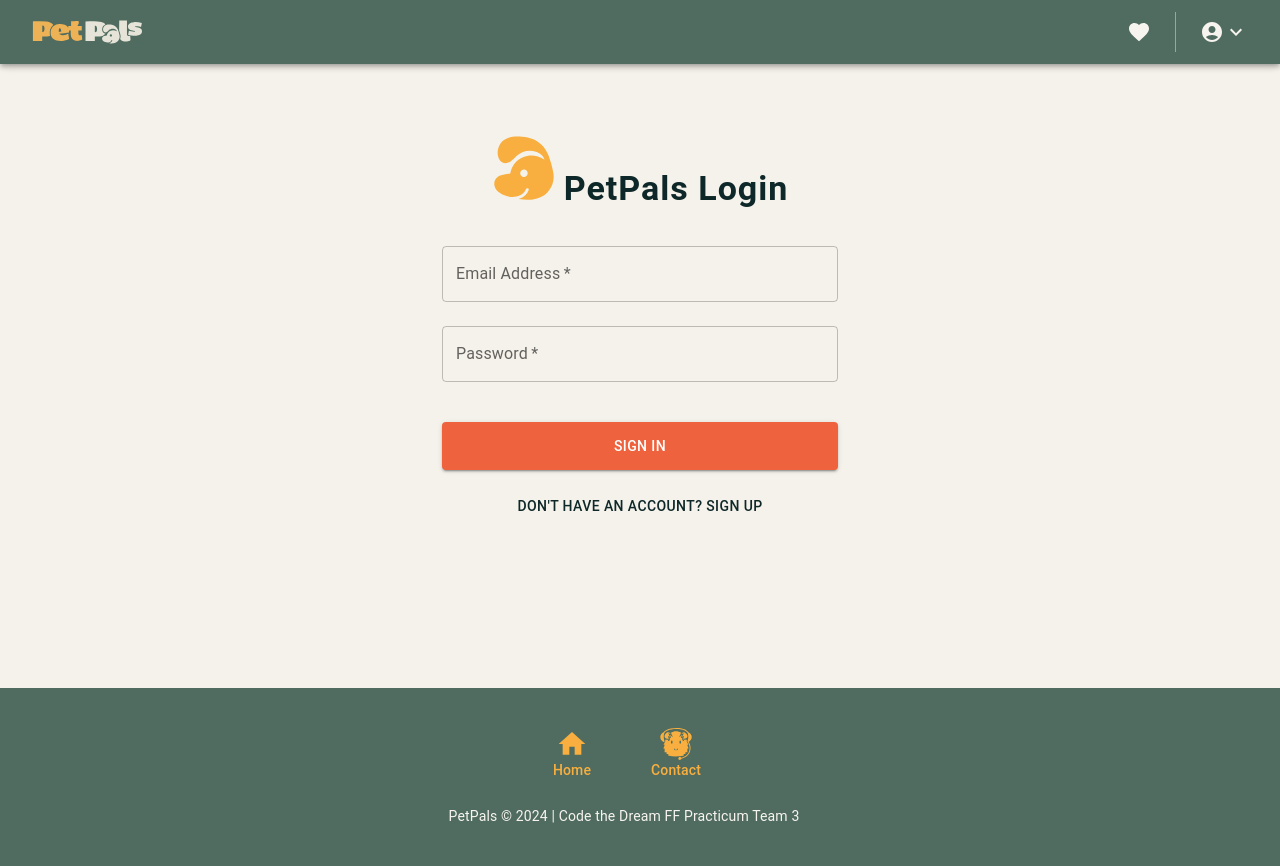
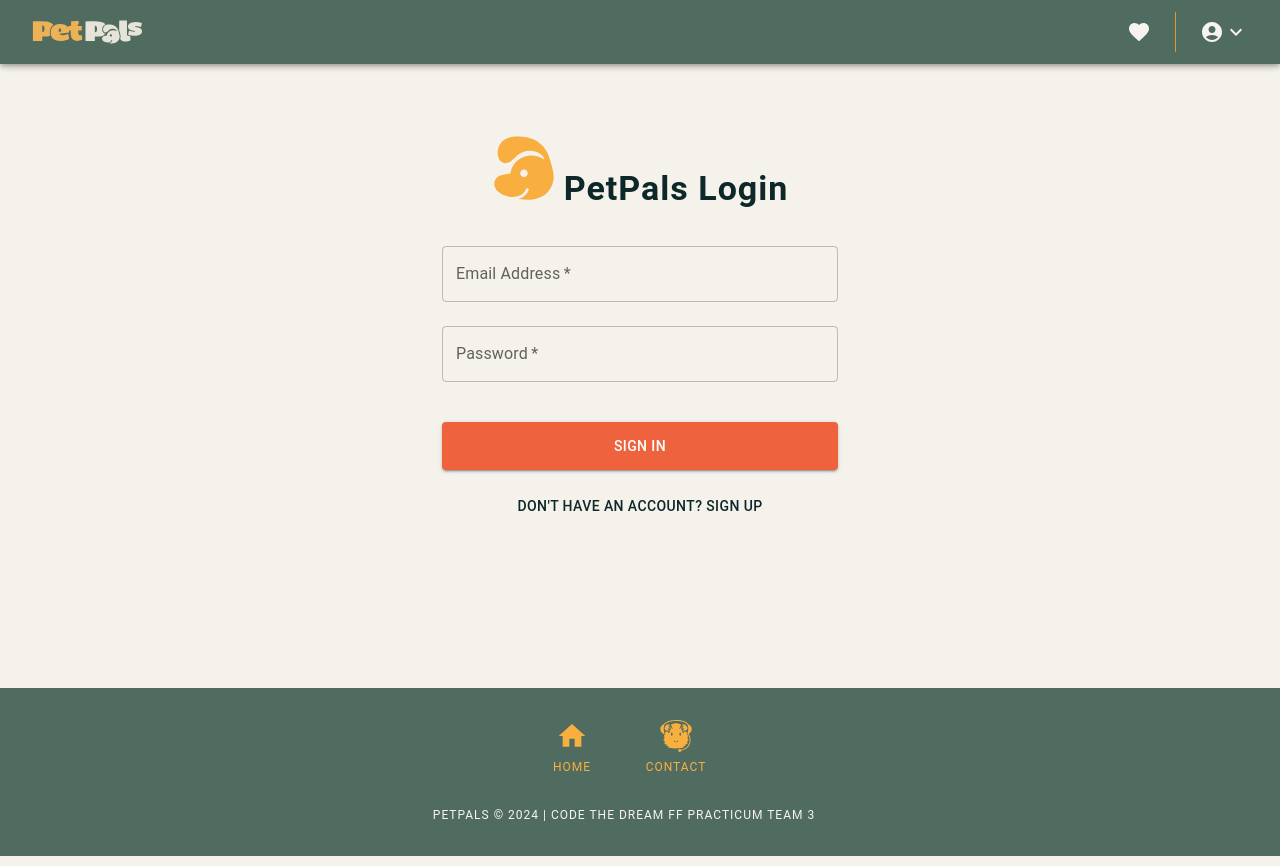
Before and after one commit to Code-the-Dream-School/ffprac-team3-front, a React (Vite) app: page /login in a window 1280 px wide. Built offline with nearby package versions, Linux system fonts and the light colour scheme; the HTML template or start-up script is replaced by a standard one.

Commit message:
adjusted font on footer.

```diff
--- a/src/components/footer.tsx
+++ b/src/components/footer.tsx
@@ -26,8 +26,8 @@ export const Footer: React.FC = () => {
             display: "flex",
             flexDirection: "row",
             alignItems: "center",
-            pt: "2rem",
-            pb: "1rem",
+            pt: "1.5rem",
+            pb: ".5rem",
           }}
         >
           <IconButton
@@ -48,7 +48,7 @@ export const Footer: React.FC = () => {
                 height: "2rem",
               }}
             />
-            <Typography variant="subtitle2" color="inherit">
+            <Typography variant="overline" color="inherit">
               Home
             </Typography>
           </IconButton>
@@ -76,14 +76,14 @@ export const Footer: React.FC = () => {
                 transition: "color 0.3s",
               }}
             />
-            <Typography variant="subtitle2" color="inherit">
+            <Typography variant="overline" color="inherit">
               Contact
             </Typography>
           </IconButton>
         </Grid>
 
         <Grid item xs={12}>
-          <Typography color="#F7F4F0" variant="body2" sx={{ mb: "1rem" }}>
+          <Typography color="#F7F4F0" variant="overline" sx={{ mb: "1rem" }}>
             {` PetPals © ${new Date().getFullYear()} | Code the Dream FF Practicum Team 3 `}
           </Typography>
         </Grid>
```
